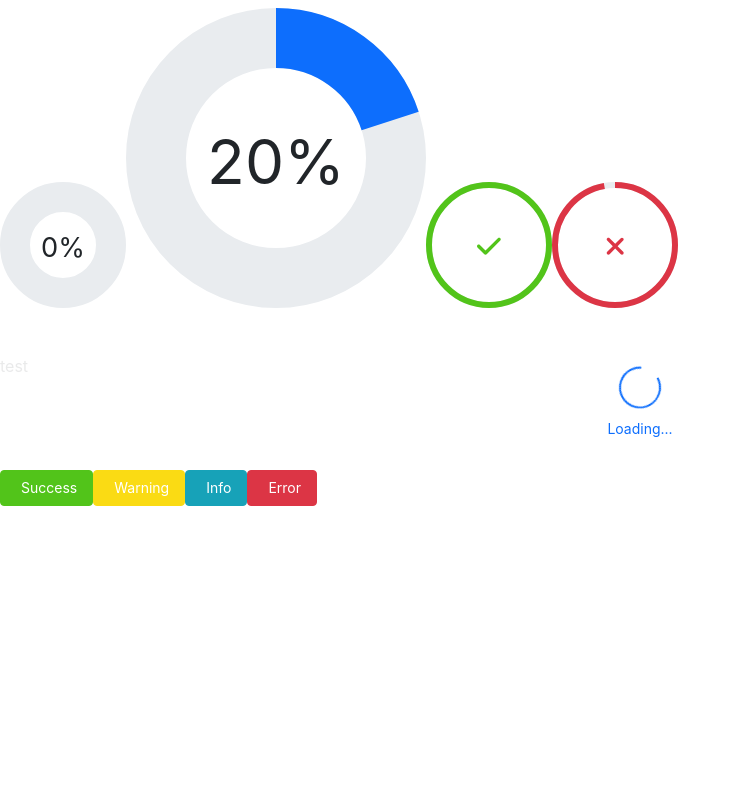
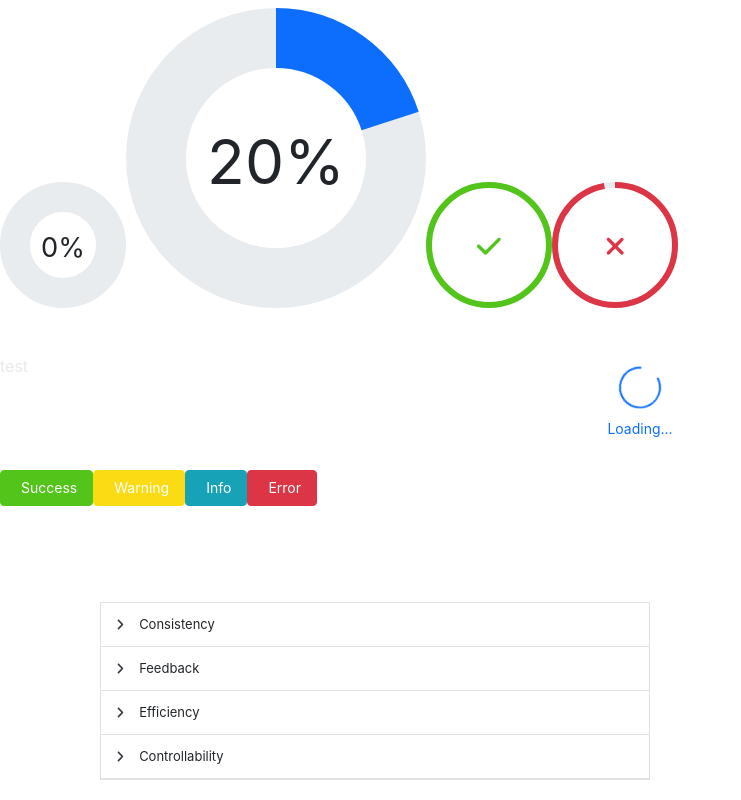
Before and after one commit to andy-lai-57blocks/57blocks-UI, a React (Create React App) app: page / in a window 1280 px wide. Shown: the part 1568-2368 px from the top of the page, without its empty margins (0-741 px from the left). Before the commit the page ends 2074 px from the top, so only its background shows below. Built offline with nearby package versions, Linux system fonts and the light colour scheme.

Commit message:
add Collapse component

```diff
--- a/src/App.tsx
+++ b/src/App.tsx
@@ -11,6 +11,8 @@ import Loading from './components/Loading/Loading';
 import Notification from './components/Notification/Notification';
 
 import './styles/index.scss';
+import Collapse from './components/Collapse/Collapse';
+import CollapseItem from './components/Collapse/CollapseItem';
 
 library.add(fas);
 const openSuccess = () => {
@@ -224,6 +226,47 @@ function App() {
           <Button type="info" onClick={openInfo}>Info</Button>
           <Button type="danger" onClick={openError}>Error</Button>
         </div>
+
+        <div style={{ width: '550px', marginLeft: '100px', marginBottom: '20px' }}>
+          <br />
+          <br />
+          <br />
+          <br />
+          <Collapse accordion>
+            <CollapseItem name="1" title="Consistency">
+              Consistent with real life: in line with the process and logic of real life,
+              and comply with languages and habits that the users are used to;
+              Consistent within interface: all elements should be consistent,
+              such as: design style, icons and texts, position of elements, etc.
+
+              Consistent within interface: all elements should be consistent,
+              such as: design style, icons and texts, position of elements, etc.
+
+              Consistent within interface: all elements should be consistent,
+              such as: design style, icons and texts, position of elements, etc.
+            </CollapseItem>
+            <CollapseItem name="2" title="Feedback">
+              Consistent with real life: in line with the process and logic of real life,
+              and comply with languages and habits that the users are used to;
+            </CollapseItem>
+            <CollapseItem name="3" title="Efficiency">
+              Consistent with real life: in line with the process and logic of real life,
+              and comply with languages and habits that the users are used to;
+              Consistent within interface: all elements should be consistent,
+              such as: design style, icons and texts, position of elements, etc.
+              Consistent with real life: in line with the process and logic of real life,
+              and comply with languages and habits that the users are used to;
+              Consistent within interface: all elements should be consistent,
+              such as: design style, icons and texts, position of elements, etc.
+            </CollapseItem>
+            <CollapseItem name="4" title="Controllability">
+              Consistent with real life: in line with the process and logic of real life,
+              and comply with languages and habits that the users are used to;
+              Consistent within interface: all elements should be consistent,
+              such as: design style, icons and texts, position of elements, etc.
+            </CollapseItem>
+          </Collapse>
+        </div>
       </header>
     </div>
   );
--- /dev/null
+++ b/src/components/Collapse/Collapse.tsx
@@ -0,0 +1,48 @@
+import React, {
+  ReactElement, FC, useState,
+} from 'react';
+
+interface ICollapseProps {
+  accordion?: boolean;
+  value?: string[] | string;
+  children: ReactElement[];
+}
+
+const Collapse: FC<ICollapseProps> = (props) => {
+  const { accordion, value, children } = props;
+  const prefix = 'blocks-collapse';
+  const initialActiveItems = value ? ([] as string[]).concat(value) : [];
+  const [activeItems, setActiveItems] = useState(initialActiveItems);
+
+  const handleItemClick = (name: string) => {
+    if (accordion) {
+      const selectNames = activeItems[0] && activeItems[0] === name ? [] : [name];
+      setActiveItems(selectNames);
+    } else if (activeItems.includes(name)) {
+      setActiveItems(activeItems.filter((item) => item !== name));
+    } else {
+      setActiveItems(activeItems.concat(name));
+    }
+  };
+  const content = React.Children.map(children, (child: ReactElement, idx) => {
+    const name = child.props.name || idx.toString();
+    const key = name + idx.toString();
+    return React.cloneElement(child, {
+      isActive: activeItems.includes(name),
+      name,
+      key,
+      onClick: (item: string) => handleItemClick(item),
+    });
+  });
+  return (
+    <div className={prefix}>
+      {content}
+    </div>
+  );
+};
+
+Collapse.defaultProps = {
+  accordion: false,
+};
+
+export default Collapse;
--- /dev/null
+++ b/src/components/Collapse/CollapseItem.tsx
@@ -0,0 +1,45 @@
+import classNames from 'classnames';
+import React, { FC, ReactNode, useRef } from 'react';
+import Icon from '../Icon/icon';
+
+interface ICollapseItemProps {
+  title: string;
+  name: string;
+  isActive?: boolean;
+  // eslint-disable-next-line no-unused-vars
+  onClick?: (item: string) => void;
+  children: ReactNode;
+}
+
+const CollapseItem: FC<ICollapseItemProps> = (props) => {
+  const {
+    title, name, isActive, onClick, children
+  } = props;
+  const prefix = 'blocks-collapse-item';
+  const contentRef = useRef<HTMLDivElement>(null);
+
+  const handleClick = () => {
+    if (onClick) {
+      onClick(name);
+    }
+  };
+  contentRef?.current?.style.setProperty('--height', `${contentRef?.current?.scrollHeight}px`);
+  return (
+    <div className={classNames(prefix)}>
+      <div className={classNames(`${prefix}__header`)} onClick={handleClick} aria-hidden="true">
+        <Icon theme="dark" icon="angle-right" className={classNames(`${prefix}__icon`, { [`${prefix}__icon--active`]: isActive })} />
+        {title}
+      </div>
+      <div ref={contentRef} className={classNames(`${prefix}__content`, { [`${prefix}__content--active`]: isActive })}>
+        {children}
+      </div>
+    </div>
+  );
+};
+
+CollapseItem.defaultProps = {
+  isActive: false,
+  onClick: () => {},
+};
+
+export default CollapseItem;
--- /dev/null
+++ b/src/components/Collapse/_collapse.scss
@@ -0,0 +1,42 @@
+.blocks-collapse {
+  border: 1px solid $gray-300;
+}
+
+.blocks-collapse-item {
+  &__header {
+    cursor: pointer;
+    height: 43px;
+    line-height: 43px;
+    font-size: 13px;
+    border-bottom: 1px solid $gray-300;
+    padding-left: 15px;
+  }
+
+  &__content {
+    font-size: 13px;
+    color: $dark;
+    background-color: $light ;
+    overflow: hidden;
+    height: 0;
+    padding-left: 15px;
+    padding-right: 15px;
+    will-change: height;
+    transition: .6s height ease-in-out,.6s padding-top ease-in-out,.6s padding-bottom ease-in-out;
+  }
+
+  &__content--active {
+    height: var(--height);
+    padding-top: 15px;
+    padding-bottom: 15px;
+    border-bottom: 1px solid $gray-300;
+    transition: .3s height ease-in,.3s padding-top ease-in,.3s padding-bottom ease-in;
+  }
+
+  &__icon {
+    transition: all 200ms;
+    margin-right: 15px;
+  }
+  &__icon--active {
+    transform: rotate(90deg);
+  }
+}
--- a/src/styles/index.scss
+++ b/src/styles/index.scss
@@ -15,3 +15,4 @@
 @import '../components/Progress/progress';
 @import '../components/Loading/loading';
 @import '../components/Notification/notification';
+@import '../components/Collapse/collapse';
```
